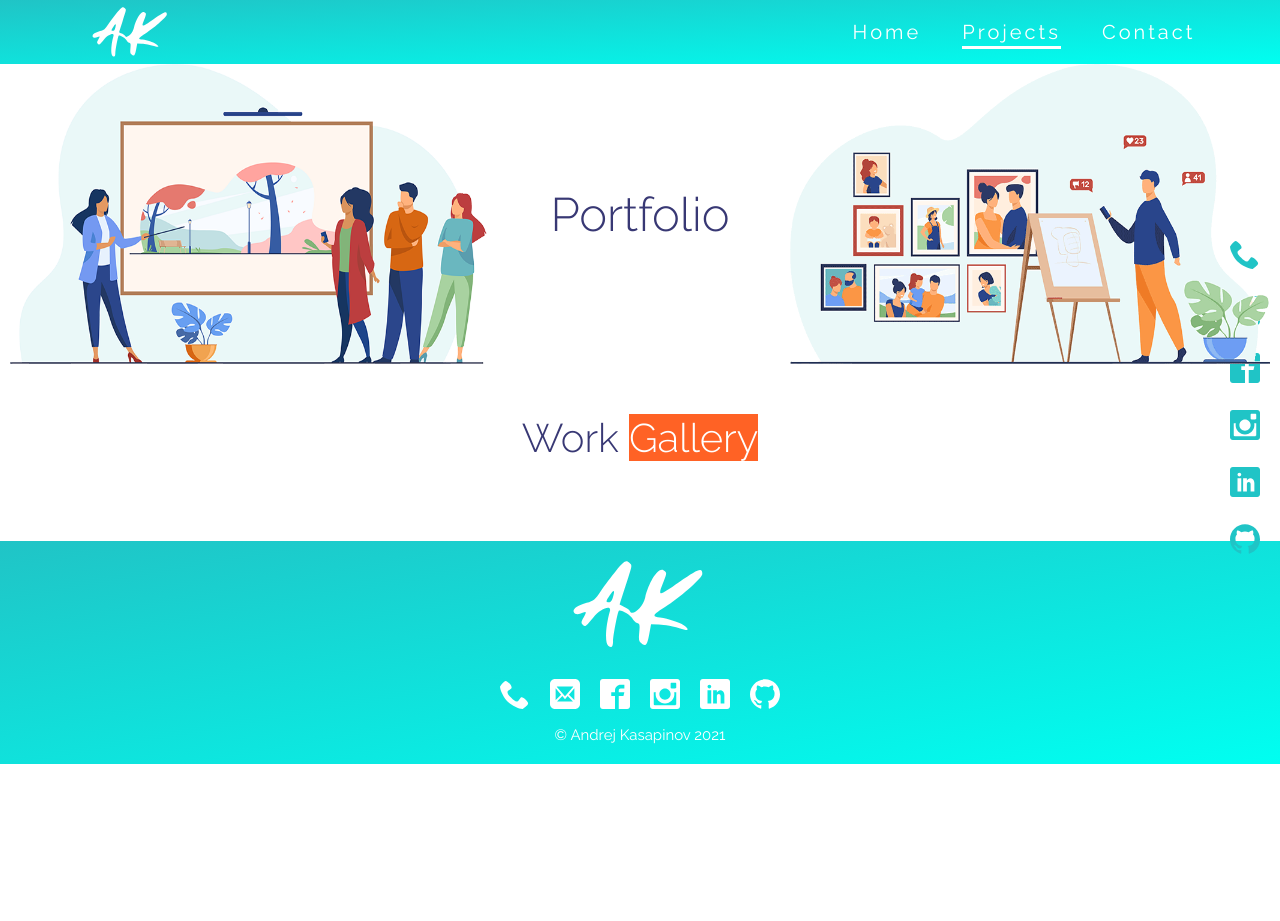
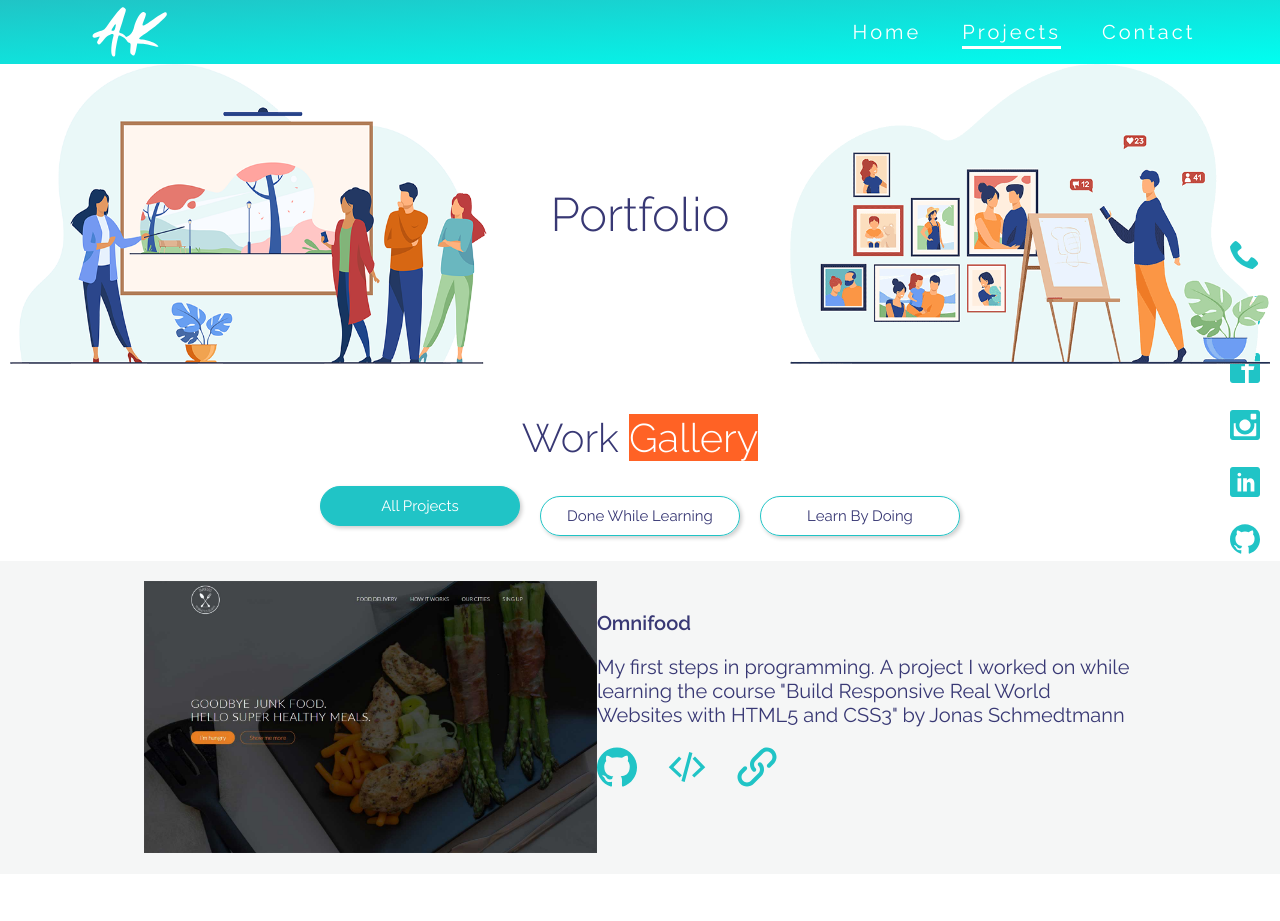
Before and after one commit to kasapinovandrej/new-portfolio, a Next.js app: page /projects in a window 1280 px wide. Shown: the top 921 px of the page. Before the commit the page ends 800 px from the top, so only its background shows below. Built offline with nearby package versions, Linux system fonts and the light colour scheme.

Commit message:
added Gallery card...

```diff
--- /dev/null
+++ b/components/Gallery-card/gallery-card.jsx
@@ -0,0 +1,62 @@
+import React from "react";
+import Image from "next/image";
+import classes from "./gallery-card.module.scss";
+import { motion } from "framer-motion";
+import { ImGithub, ImLink } from "react-icons/im";
+import { CgCodeSlash } from "react-icons/cg";
+
+const linkHover = {
+  hover: {
+    scale: 1.2,
+    color: "#ff6225",
+  },
+};
+
+const GalleryCard = ({ data, index }) => {
+  console.log(index);
+  return (
+    <div
+      className={`${classes.card} ${
+        index % 2 === 0 ? classes.background : null
+      }`}
+    >
+      <div className={classes.box}>
+        <div className={index % 2 === 0 ? null : classes.imagebox}>
+          <Image src={data.image} width={500} height={300} />
+        </div>
+        <div className={classes.textbox}>
+          <h5>{data.title}</h5>
+          <p>{data.description}</p>
+          <div className={classes.links}>
+            <motion.a
+              whileHover="hover"
+              variants={linkHover}
+              href={data.git}
+              target="_blank"
+            >
+              <ImGithub />
+            </motion.a>
+            <motion.a
+              whileHover="hover"
+              variants={linkHover}
+              href={data.code}
+              target="_blank"
+            >
+              <CgCodeSlash />
+            </motion.a>
+            <motion.a
+              whileHover="hover"
+              variants={linkHover}
+              href={data.link}
+              target="_blank"
+            >
+              <ImLink />
+            </motion.a>
+          </div>
+        </div>
+      </div>
+    </div>
+  );
+};
+
+export default GalleryCard;
--- /dev/null
+++ b/components/Gallery-card/gallery-card.module.scss
@@ -0,0 +1,48 @@
+@import "../../styles/variables";
+
+.card {
+  margin: 2rem auto;
+  padding: 2rem;
+}
+.background {
+  background: $section;
+}
+.box {
+  margin: 0 auto;
+  display: flex;
+  justify-content: space-between;
+  width: 80%;
+  @media only screen and (max-width: $breakpoints-md) {
+    flex-direction: column;
+    width: 90%;
+  }
+}
+.imagebox {
+  order: 1;
+  @media only screen and (max-width: $breakpoints-md) {
+    order: 0;
+  }
+}
+.textbox {
+  width: 60%;
+  @media only screen and (max-width: $breakpoints-md) {
+    width: 100%;
+  }
+  h5 {
+    margin-top: 3rem;
+  }
+  h5,
+  p {
+    margin-bottom: 2rem;
+  }
+  .links {
+    a {
+      font-size: 4rem;
+      color: $color3;
+
+      &:not(:first-of-type) {
+        margin-left: 3rem;
+      }
+    }
+  }
+}
--- a/components/Tabbed-buttons/tabbed-buttons.jsx
+++ b/components/Tabbed-buttons/tabbed-buttons.jsx
@@ -1,7 +1,19 @@
 import React from "react";
 import classes from "./tabbed-buttons.module.scss";
-const TabbedButtons = ({ buttons }) => {
-  return <div>hello</div>;
+const TabbedButtons = ({ type, buttons, currentButton, buttonHandler }) => {
+  return (
+    <nav className={classes[type]}>
+      {buttons.map((el) => (
+        <li
+          onClick={() => buttonHandler(el.id)}
+          key={el.id}
+          className={currentButton === el.id ? classes.active : null}
+        >
+          {el.title}
+        </li>
+      ))}
+    </nav>
+  );
 };
 
 export default TabbedButtons;
--- a/components/Tabbed-buttons/tabbed-buttons.module.scss
+++ b/components/Tabbed-buttons/tabbed-buttons.module.scss
@@ -1 +1,74 @@
 @import "../../styles/variables";
+
+.expeience {
+  display: flex;
+  justify-content: center;
+  align-items: center;
+  @media only screen and (max-width: $breakpoints-md) {
+    flex-direction: column;
+  }
+  li {
+    text-align: center;
+    list-style: none;
+    width: 20rem;
+    border-radius: 50px;
+    font-size: 1.5rem;
+    padding: 1rem 2rem;
+    margin: 0.5rem 1rem;
+    transition: all 0.5s;
+    border: 1px solid $color3;
+    cursor: pointer;
+    box-shadow: $shadow;
+    @media only screen and (max-width: $breakpoints-md) {
+      padding: 1rem 1rem;
+      width: 18rem;
+    }
+    &:hover {
+      border: 1px solid $color9;
+      color: $color9;
+      background: $color1;
+    }
+  }
+  .active {
+    transform: translateY(-10px);
+    background: $color3;
+    color: $color1;
+    @media only screen and (max-width: $breakpoints-md) {
+      transform: translateY(0);
+      transform: translateX(-10px);
+    }
+  }
+}
+
+.gallery {
+  display: flex;
+  justify-content: center;
+  align-items: center;
+  li {
+    text-align: center;
+    list-style: none;
+    width: 20rem;
+    border-radius: 50px;
+    font-size: 1.5rem;
+    padding: 1rem 2rem;
+    margin: 0.5rem 1rem;
+    transition: all 0.5s;
+    border: 1px solid $color3;
+    cursor: pointer;
+    box-shadow: $shadow;
+    @media only screen and (max-width: $breakpoints-md) {
+      padding: 1rem 1rem;
+      width: 18rem;
+    }
+    &:hover {
+      border: 1px solid $color9;
+      color: $color9;
+      background: $color1;
+    }
+  }
+  .active {
+    transform: translateY(-10px);
+    background: $color3;
+    color: $color1;
+  }
+}
--- a/components/Work-gallery/work-gallery.jsx
+++ b/components/Work-gallery/work-gallery.jsx
@@ -2,66 +2,57 @@ import React, { useState } from "react";
 import classes from "./work-gallery.module.scss";
 import Title from "../Title/title";
 import Button from "../Button/button";
+import TabbedButtons from "../Tabbed-buttons/tabbed-buttons";
+import GalleryCard from "../Gallery-card/gallery-card";
 
 const WorkGallery = (props) => {
   const [sort, setSort] = useState(false);
   const [filteredData, setFilteredData] = useState(props.data);
-  const [all, setAll] = useState(true);
-  const [learning, setLearning] = useState(false);
-  const [doing, setDoing] = useState(false);
-  console.log(all, learning, doing, sort);
+  const [currentButton, setCurrentButton] = useState(0);
+  console.log(currentButton);
+  console.log(filteredData);
 
-  let data;
-
-  if (all) {
-    data = props.data;
-  }
-  if (learning) {
-    data = props.data.filter((el) => el.mine === false);
-  }
-  if (doing) {
-    data = props.data.filter((el) => el.mine === true);
-  }
-
-  console.log(data);
-
+  const activeButtonHandler = (e) => {
+    setCurrentButton(e);
+    if (e === 0) {
+      setFilteredData(props.data);
+    }
+    if (e === 1) {
+      setFilteredData(props.data.filter((el) => el.mine === false));
+    }
+    if (e === 2) {
+      setFilteredData(props.data.filter((el) => el.mine === true));
+    }
+  };
+  const dummyData = {
+    id: "p17",
+    title: "Next Events",
+    git: "https://github.com/kasapinovandrej/NextEvents",
+    code: "https://github1s.com/kasapinovandrej/NextEvents",
+    link: "https://blog-project-kasapinovandrej.vercel.app/",
+    description:
+      "While making this blog, I saw all the possibilities offered by Nextjs, and at the same time it was my first encounter with mongodb.",
+    tech: "NextJS",
+    image: "/images/projects/blog.jpg",
+    mine: false,
+  };
+  const tabbedButtons = [
+    { id: 0, title: "All Projects" },
+    { id: 1, title: "Done While Learning" },
+    { id: 2, title: "Learn By Doing" },
+  ];
   return (
     <section className={classes.work}>
       <Title firstWord="Work" secondWord="Gallery" />
-      <div className={classes.buttonbox}>
-        {/* <Button
-          type="filter"
-          function={() => {
-            setAll(true);
-            setLearning(false);
-            setDoing(false);
-          }}
-          name="All Projects"
-        />
-        <Button
-          type="filter"
-          function={() => {
-            setAll(false);
-            setLearning(true);
-            setDoing(false);
-          }}
-          name="Done While Learning"
-        />
-        <Button
-          type="filter"
-          function={() => {
-            setAll(false);
-            setLearning(false);
-            setDoing(true);
-          }}
-          name="Learn By Doing"
-        />
-        <Button
-          type="filter"
-          name={`Sort ${sort ? "Newest" : "Oldest"} `}
-          function={() => setSort(!sort)}
-        /> */}
-      </div>
+      <TabbedButtons
+        buttons={tabbedButtons}
+        type="gallery"
+        buttonHandler={activeButtonHandler}
+        currentButton={currentButton}
+      />
+      {filteredData.map((el, i) => (
+        <GalleryCard data={el} key={el.id} index={i} />
+      ))}
     </section>
   );
 };
--- a/components/Work-gallery/work-gallery.module.scss
+++ b/components/Work-gallery/work-gallery.module.scss
@@ -1,6 +1,3 @@
 .work {
   padding: 5rem 0;
 }
-.buttonbox {
-  text-align: center;
-}
--- a/data/portfolio.json
+++ b/data/portfolio.json
@@ -8,7 +8,7 @@
       "link": "https://omnifood-andrejkasapinov.netlify.app/",
       "description": "My first steps in programming. А project I worked on while learning the course \"Build Responsive Real World Websites with HTML5 and CSS3\"  by Jonas Schmedtmann",
       "tech": "HTML, CSS",
-      "image": "./images/projects/omnifood.jpg",
+      "image": "/images/projects/omnifood.jpg",
       "mine": false
     },
     {
@@ -19,7 +19,7 @@
       "link": "https://natours-andrejkasapinov.netlify.app/",
       "description": "А project I worked on while learning the course \"Advanced CSS and Sass: Flexbox, Grid, Animations and More!\" by Jonas Schmedtmann",
       "tech": "HTML, CSS",
-      "image": "./images/projects/natours.jpg",
+      "image": "/images/projects/natours.jpg",
       "mine": false
     },
     {
@@ -30,7 +30,7 @@
       "link": "https://trillo-andrejkasapinov.netlify.app/",
       "description": "In this project I dived into the Flexbox and Sass, while learning the course \"Advanced CSS and Sass: Flexbox, Grid, Animations and More!\" by Jonas Schmedtmann",
       "tech": "HTML, SCSS",
-      "image": "./images/projects/trillo.jpg",
+      "image": "/images/projects/trillo.jpg",
       "mine": false
     },
     {
@@ -41,7 +41,7 @@
       "link": "http://ivan-pavic.com/adi/",
       "description": "Amateur radio station from Kraljevo. My first volunteer project. It was never fully realized",
       "tech": "HTML, SCSS, PHP",
-      "image": "./images/projects/radio.jpg",
+      "image": "/images/projects/radio.jpg",
       "mine": true
     },
     {
@@ -52,7 +52,7 @@
       "link": "https://guessmynumber-andrejkasapinov.netlify.app/",
       "description": "The first one of three projects I did while learning DOM manipulations with JavaScript course by Jonas Schmedtmann.",
       "tech": "HTML, CSS, JS",
-      "image": "./images/projects/guess.jpg",
+      "image": "/images/projects/guess.jpg",
       "mine": false
     },
     {
@@ -63,7 +63,7 @@
       "link": "https://piggame-andrejkasapinov.netlify.app/",
       "description": "More advanced game for DOM manipulations with JavaScript course by Jonas Schmedtmann.",
       "tech": "HTML, CSS, JS",
-      "image": "./images/projects/pig.jpg",
+      "image": "/images/projects/pig.jpg",
       "mine": false
     },
     {
@@ -74,7 +74,7 @@
       "link": "https://bankistapp-andrejkasapinov.netlify.app/",
       "description": "Great app for practicing Arrey methods, numbers, dates and timers by Jonas Schmedtmann. ---UserName 1: JS / Password 1:1111, UserName 2: JS / Password 2: 2222---",
       "tech": "HTML, CSS, JS",
-      "image": "./images/projects/bankist.jpg",
+      "image": "/images/projects/bankist.jpg",
       "mine": false
     },
     {
@@ -85,7 +85,7 @@
       "link": "https://bankistsite-andrejkasapinov.netlify.app/",
       "description": "With the Bankist website I learned some visual effects, lazy image loading, tabbed component, slider and much more...",
       "tech": "HTML, CSS, JS",
-      "image": "./images/projects/bankistsite.jpg",
+      "image": "/images/projects/bankistsite.jpg",
       "mine": false
     },
     {
@@ -96,7 +96,7 @@
       "link": "https://mapty-andrejkasapinov.netlify.app/",
       "description": "The Mapti project taught me how to incorporate a map to the website, and was a good introduction to asynchronous JavaScript, AJAX calls and how to use the app local storage.",
       "tech": "HTML, CSS, JS",
-      "image": "./images/projects/mapty.jpg",
+      "image": "/images/projects/mapty.jpg",
       "mine": false
     },
     {
@@ -107,7 +107,7 @@
       "link": "https://forkify-andrejkasapinov.netlify.app/",
       "description": "Biggest and coolest project in \"The Complete JavaScript Course 2021: From Zero to Expert!\" by Jonas Schmedtmann",
       "tech": "HTML, SCSS, JS",
-      "image": "./images/projects/forkify.jpg",
+      "image": "/images/projects/forkify.jpg",
       "mine": false
     },
     {
@@ -118,7 +118,7 @@
       "link": "https://burgerbuilder-kasapinovandrej.netlify.app/",
       "description": "The burger is built throughout the whole course 'React - The Complete Guide (incl Hooks, React Router, Redux)' by Maximilian Schwarzmüller",
       "tech": "ReactJS, Firebase",
-      "image": "./images/projects/burger.jpg",
+      "image": "/images/projects/burger.jpg",
       "mine": false
     },
     {
@@ -129,7 +129,7 @@
       "link": "https://digitalsolution-rs.netlify.app/",
       "description": "This is a website I created for the purpose of advertising my freelance services. I have made changes in code several times. You can see more at the link above...",
       "tech": "ReactJS",
-      "image": "./images/projects/digital.jpg",
+      "image": "/images/projects/digital.jpg",
       "mine": true
     },
     {
@@ -140,7 +140,7 @@
       "link": "https://crypto-andrejkasapinov.netlify.app/",
       "description": "My first encounter with the WebSocket API. This is my solution to the task I was given during the job interview. You can find the text of the guidelines in the ReadMe file on the GitHub link.",
       "tech": "ReactJS",
-      "image": "./images/projects/crypto.jpg",
+      "image": "/images/projects/crypto.jpg",
       "mine": true
     },
     {
@@ -151,7 +151,7 @@
       "link": "https://stuck-veskovic.com",
       "description": "Nothing is more satisfying than a happy client and a job well done.",
       "tech": "ReactJS",
-      "image": "./images/projects/veskovic.jpg",
+      "image": "/images/projects/veskovic.jpg",
       "mine": true
     },
     {
@@ -162,7 +162,7 @@
       "link": "https://crwn-clothing-andrejkasapinov.netlify.app/",
       "description": "I am still working on this project. This is an e-commerce app that I am building while working on a 'Complete React Developer Zero to Mastery' course by Andrei Neagoie and Yihua Zhang.",
       "tech": "ReactJS",
-      "image": "./images/projects/crwn.jpg",
+      "image": "/images/projects/crwn.jpg",
       "mine": false
     },
     {
@@ -173,7 +173,7 @@
       "link": "https://sdibil-andrejkasapinov.netlify.app/",
       "description": "The task I was given during the job interview. Form validation was the main goal",
       "tech": "ReactJS",
-      "image": "./images/projects/sdibil.jpg",
+      "image": "/images/projects/sdibil.jpg",
       "mine": true
     },
     {
@@ -184,7 +184,7 @@
       "link": "https://reactmeetups.netlify.app/",
       "description": "I made this app by practicing React in a new course from Maximilian Schwarzmüller",
       "tech": "ReactJS",
-      "image": "./images/projects/meetups.jpg",
+      "image": "/images/projects/meetups.jpg",
       "mine": false
     },
     {
@@ -195,7 +195,7 @@
       "link": "https://blog-project-kasapinovandrej.vercel.app/",
       "description": "While making this blog, I saw all the possibilities offered by Nextjs, and at the same time it was my first encounter with mongodb.",
       "tech": "NextJS",
-      "image": "./images/projects/blog.jpg",
+      "image": "/images/projects/blog.jpg",
       "mine": false
     }
   ]
```
Also changed, not shown: components/Previous-experience/previous-experience.jsx (+8 -12 lines), components/Previous-experience/previous-experience.module.scss (+1 -39 lines), data/my-data.json (+4 -4 lines).
